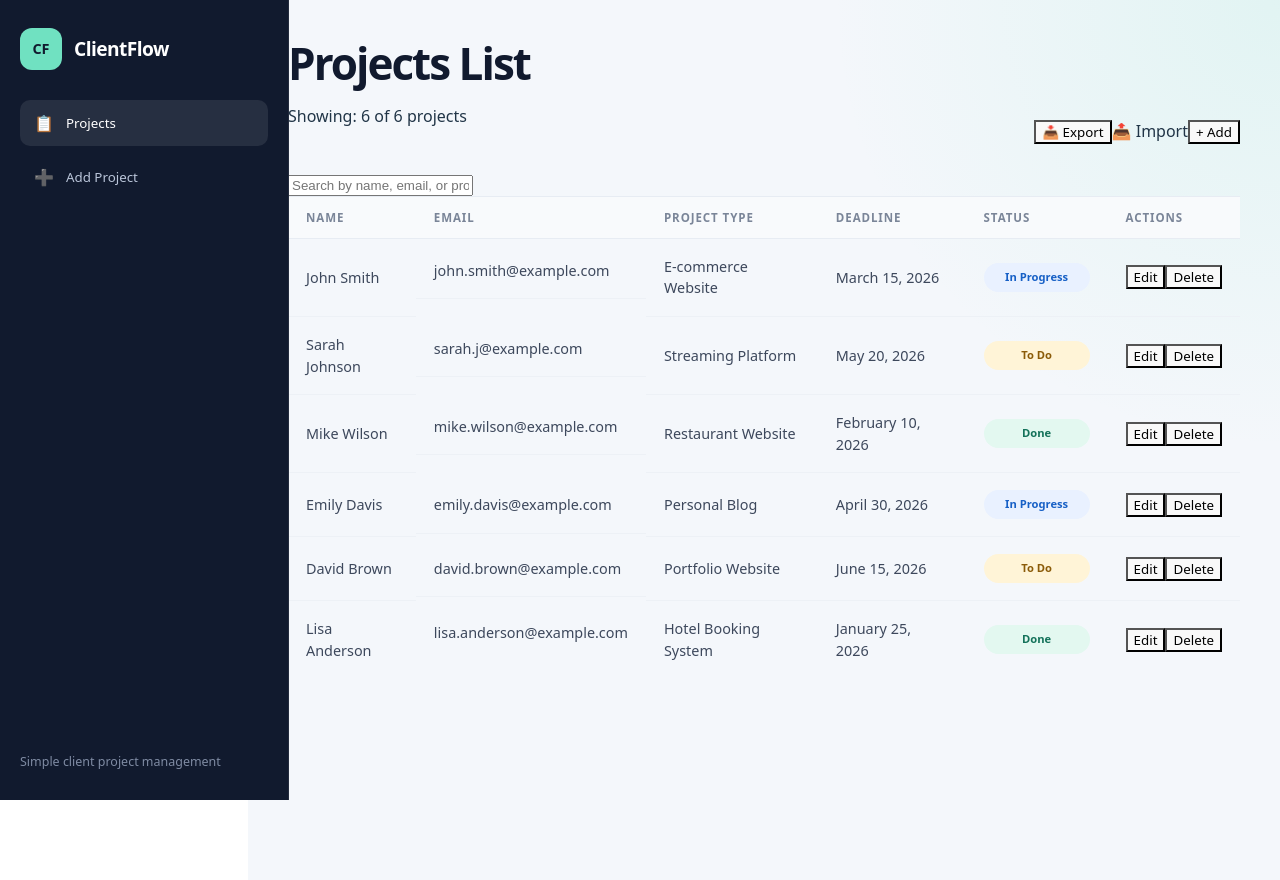
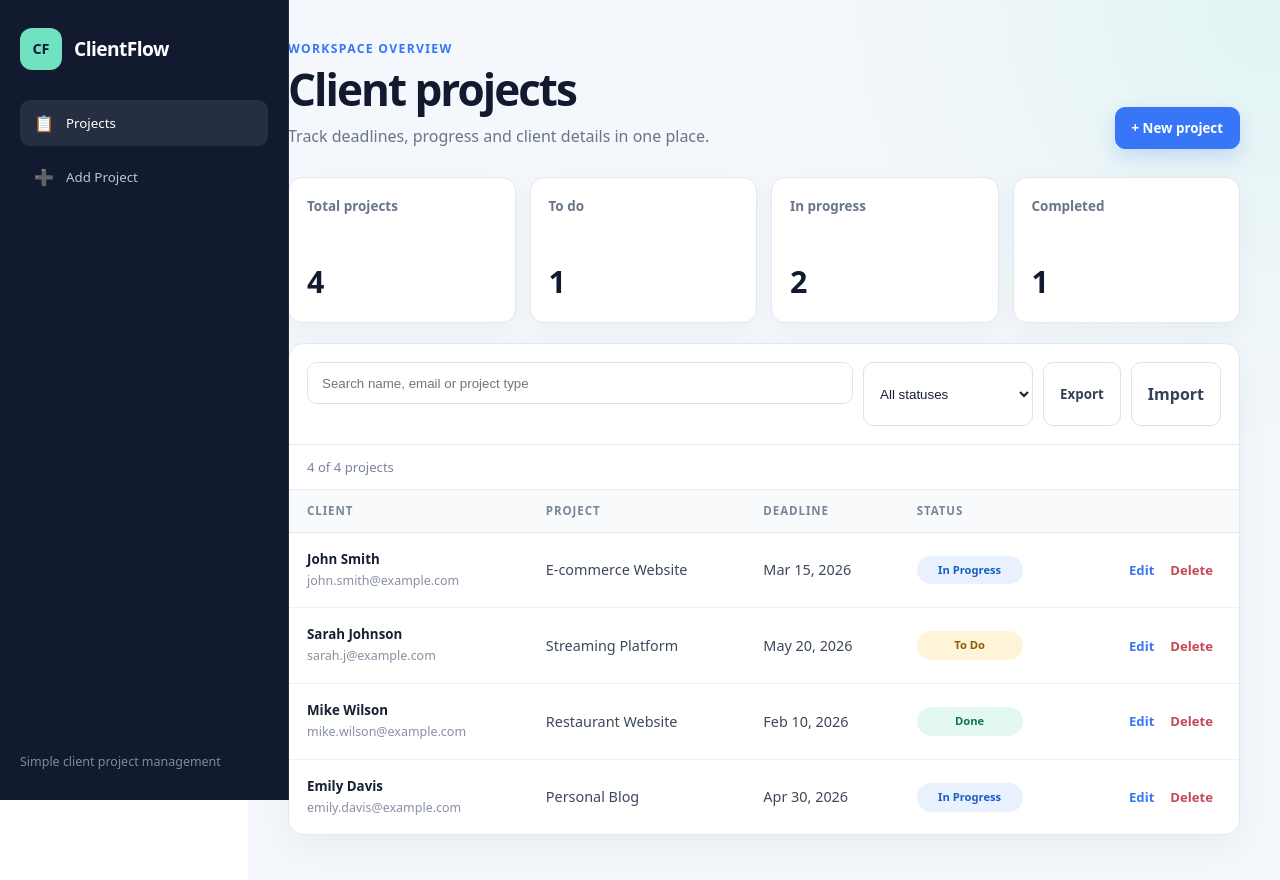
Before and after one commit to flaviadervishaj/ClientFlow, a React (Vite) app: page / in a window 1280 px wide. Built offline with nearby package versions, Linux system fonts and the light colour scheme.

Commit message:
Improve ClientFlow project workflow

```diff
--- a/src/ClientsList.jsx
+++ b/src/ClientsList.jsx
@@ -1,230 +1,171 @@
-import { useState, useEffect } from 'react'
+import { useEffect, useMemo, useState } from 'react'
 import ClientDetails from './ClientDetails'
 import AddClient from './AddClient'
 import EditClient from './EditClient'
 import './ClientsList.css'
+
+const STORAGE_KEY = 'clientflow.projects.v1'
+const VALID_STATUSES = ['To Do', 'In Progress', 'Done']
 
 const defaultClients = [
   { id: 1, name: 'John Smith', email: 'john.smith@example.com', projectType: 'E-commerce Website', deadline: '2026-03-15', status: 'In Progress', description: 'Modern e-commerce platform with shopping cart and payment integration.' },
   { id: 2, name: 'Sarah Johnson', email: 'sarah.j@example.com', projectType: 'Streaming Platform', deadline: '2026-05-20', status: 'To Do', description: 'Video streaming website with user subscriptions and recommendation engine.' },
   { id: 3, name: 'Mike Wilson', email: 'mike.wilson@example.com', projectType: 'Restaurant Website', deadline: '2026-02-10', status: 'Done', description: 'Restaurant website with online menu and reservation system.' },
   { id: 4, name: 'Emily Davis', email: 'emily.davis@example.com', projectType: 'Personal Blog', deadline: '2026-04-30', status: 'In Progress', description: 'Blogging platform with article management and comment system.' },
-  { id: 5, name: 'David Brown', email: 'david.brown@example.com', projectType: 'Portfolio Website', deadline: '2026-06-15', status: 'To Do', description: 'Creative portfolio showcase with image galleries and contact forms.' },
-  { id: 6, name: 'Lisa Anderson', email: 'lisa.anderson@example.com', projectType: 'Hotel Booking System', deadline: '2026-01-25', status: 'Done', description: 'Hotel booking website with room availability and online reservations.' },
 ]
 
-function ClientsList({ showAddForm: showAddFormProp, onShowAddForm }) {
-  const convertOldStatus = (status) => {
-    const statusLower = status.toLowerCase()
-    if (statusLower === 'active') return 'In Progress'
-    if (statusLower === 'inactive') return 'To Do'
-    if (statusLower === 'pending') return 'To Do'
-    return status
+const normalizeStatus = (status) => {
+  const legacyStatuses = {
+    active: 'In Progress',
+    inactive: 'To Do',
+    pending: 'To Do',
+  }
+  const normalized = legacyStatuses[String(status).toLowerCase()] || status
+  return VALID_STATUSES.includes(normalized) ? normalized : 'To Do'
 }
 
-  const updateDeadlineYear = (deadline) => {
-    if (!deadline) return deadline
-    const yearMatch = deadline.match(/^(\d{4})-/)
-    if (yearMatch) {
-      const year = parseInt(yearMatch[1])
-      if (year !== 2026) {
-        return deadline.replace(/^\d{4}-/, '2026-')
-      }
-    }
-    return deadline
-  }
+const normalizeProject = (project, index = 0) => ({
+  id: project.id || `${Date.now()}-${index}`,
+  name: String(project.name || '').trim(),
+  email: String(project.email || '').trim(),
+  projectType: String(project.projectType || '').trim(),
+  deadline: String(project.deadline || ''),
+  status: normalizeStatus(project.status),
+  description: String(project.description || '').trim(),
+})
 
-  const [clients, setClients] = useState(() => {
-    const savedClients = localStorage.getItem('clients')
-    if (savedClients) {
+const loadProjects = () => {
   try {
-        const parsed = JSON.parse(savedClients)
+    const savedProjects = localStorage.getItem(STORAGE_KEY) || localStorage.getItem('clients')
+    if (!savedProjects) return defaultClients
 
-        const needsUpdate = parsed.some(client =>
-          !client.hasOwnProperty('projectType') ||
-          !client.hasOwnProperty('deadline') ||
-          !['To Do', 'In Progress', 'Done'].includes(client.status)
-        )
-
-        if (needsUpdate) {
-          const converted = parsed.map(client => ({
-            ...client,
-            projectType: client.projectType || 'N/A',
-            deadline: updateDeadlineYear(client.deadline || ''),
-            status: convertOldStatus(client.status)
-          }))
-          localStorage.setItem('clients', JSON.stringify(converted))
-          return converted
-        }
-
-        const converted = parsed.map(client => ({
-          ...client,
-          deadline: updateDeadlineYear(client.deadline || ''),
-          status: convertOldStatus(client.status)
-        }))
-        localStorage.setItem('clients', JSON.stringify(converted))
-        return converted
-      } catch (error) {
+    const parsedProjects = JSON.parse(savedProjects)
+    if (!Array.isArray(parsedProjects)) return defaultClients
+    return parsedProjects.map(normalizeProject)
+  } catch {
     return defaultClients
   }
 }
-    return defaultClients
+
+const formatDate = (dateString) => {
+  if (!dateString) return 'No deadline'
+  const date = new Date(`${dateString}T00:00:00`)
+  if (Number.isNaN(date.getTime())) return dateString
+  return date.toLocaleDateString('en-US', {
+    year: 'numeric',
+    month: 'short',
+    day: 'numeric',
   })
+}
 
+const getStatusClass = (status) => `status-badge status-${status.toLowerCase().replaceAll(' ', '-')}`
+
+function ClientsList({ showAddForm: showAddFormProp, onShowAddForm }) {
+  const [clients, setClients] = useState(loadProjects)
   const [selectedClient, setSelectedClient] = useState(null)
+  const [internalShowAddForm, setInternalShowAddForm] = useState(false)
+  const [clientToEdit, setClientToEdit] = useState(null)
+  const [searchQuery, setSearchQuery] = useState('')
+  const [statusFilter, setStatusFilter] = useState('All')
 
-  const [internalShowAddForm, setInternalShowAddForm] = useState(false)
-  const showAddForm = showAddFormProp !== undefined ? showAddFormProp : internalShowAddForm
+  const showAddForm = showAddFormProp ?? internalShowAddForm
   const setShowAddForm = onShowAddForm || setInternalShowAddForm
 
-  const [showEditForm, setShowEditForm] = useState(false)
-  const [clientToEdit, setClientToEdit] = useState(null)
-  const [searchQuery, setSearchQuery] = useState('')
-
   useEffect(() => {
-    localStorage.setItem('clients', JSON.stringify(clients))
+    localStorage.setItem(STORAGE_KEY, JSON.stringify(clients))
   }, [clients])
 
-  const handleRowClick = (client) => {
-    setSelectedClient(client)
-  }
+  const stats = useMemo(() => ({
+    total: clients.length,
+    todo: clients.filter((client) => client.status === 'To Do').length,
+    active: clients.filter((client) => client.status === 'In Progress').length,
+    done: clients.filter((client) => client.status === 'Done').length,
+  }), [clients])
 
-  const handleCloseDetails = () => {
-    setSelectedClient(null)
-  }
+  const filteredClients = useMemo(() => {
+    const query = searchQuery.trim().toLowerCase()
+    return clients.filter((client) => {
+      const matchesStatus = statusFilter === 'All' || client.status === statusFilter
+      const matchesSearch = !query || [client.name, client.email, client.projectType]
+        .some((value) => value.toLowerCase().includes(query))
+      return matchesStatus && matchesSearch
+    })
+  }, [clients, searchQuery, statusFilter])
 
   const handleAddClient = (newClient) => {
-    const clientToAdd = {
-      id: clients.length > 0 ? Math.max(...clients.map(c => c.id)) + 1 : 1,
-      name: newClient.name,
-      email: newClient.email,
-      projectType: newClient.projectType || '',
-      deadline: newClient.deadline || '',
-      status: newClient.status,
-      description: newClient.description || ''
-    }
-    setClients([...clients, clientToAdd])
+    setClients((currentClients) => [
+      ...currentClients,
+      normalizeProject({ ...newClient, id: Date.now() }),
+    ])
     setShowAddForm(false)
   }
 
   const handleEditClient = (editedClient) => {
-    setClients(clients.map(client =>
-      client.id === editedClient.id ? editedClient : client
-    ))
-    setShowEditForm(false)
+    setClients((currentClients) => currentClients.map((client) => (
+      client.id === editedClient.id ? normalizeProject(editedClient) : client
+    )))
     setClientToEdit(null)
     setSelectedClient(null)
   }
 
   const handleDeleteClient = (clientId) => {
-    if (window.confirm('Are you sure you want to delete this project?')) {
-      setClients(clients.filter(client => client.id !== clientId))
-      if (selectedClient && selectedClient.id === clientId) {
-        setSelectedClient(null)
-      }
-    }
-  }
-
-  const handleEditClick = (client) => {
-    setClientToEdit(client)
-    setShowEditForm(true)
+    if (!window.confirm('Delete this project? This action cannot be undone.')) return
+    setClients((currentClients) => currentClients.filter((client) => client.id !== clientId))
     setSelectedClient(null)
   }
 
   const handleExportData = () => {
-    const dataStr = JSON.stringify(clients, null, 2)
-    const dataBlob = new Blob([dataStr], { type: 'application/json' })
-    const url = URL.createObjectURL(dataBlob)
+    const url = URL.createObjectURL(new Blob([JSON.stringify(clients, null, 2)], { type: 'application/json' }))
     const link = document.createElement('a')
     link.href = url
-    link.download = `projects-backup-${new Date().toISOString().split('T')[0]}.json`
-    document.body.appendChild(link)
+    link.download = `clientflow-backup-${new Date().toISOString().slice(0, 10)}.json`
     link.click()
-    document.body.removeChild(link)
     URL.revokeObjectURL(url)
-    alert('Projects data exported successfully!')
   }
 
   const handleImportData = (event) => {
-    const file = event.target.files[0]
+    const file = event.target.files?.[0]
+    event.target.value = ''
     if (!file) return
 
     const reader = new FileReader()
-    reader.onload = (e) => {
+    reader.onload = ({ target }) => {
       try {
-        const importedData = JSON.parse(e.target.result)
+        const importedData = JSON.parse(target.result)
+        const isValid = Array.isArray(importedData)
+          && importedData.every((project) => project && project.name && project.email)
 
-        if (!Array.isArray(importedData)) {
-          alert('Invalid file format! The file must contain an array of projects.')
+        if (!isValid) {
+          window.alert('Invalid backup. Every project needs a name and email address.')
           return
         }
 
-        if (window.confirm(`This will replace all current projects with ${importedData.length} projects from the file. Continue?`)) {
-          const processedData = importedData.map(client => ({
-            ...client,
-            deadline: updateDeadlineYear(client.deadline || ''),
-            status: convertOldStatus(client.status || 'To Do')
-          }))
-
-          setClients(processedData)
-          alert('Projects data imported successfully!')
+        if (window.confirm(`Replace the current list with ${importedData.length} imported projects?`)) {
+          setClients(importedData.map(normalizeProject))
         }
-      } catch (error) {
-        alert('Error importing file! Please make sure it\'s a valid JSON file.')
+      } catch {
+        window.alert('The selected file is not valid JSON.')
       }
     }
     reader.readAsText(file)
-    event.target.value = ''
-  }
-
-  const filteredClients = clients.filter((client) => {
-    const searchLower = searchQuery.toLowerCase()
-    const matchesName = client.name.toLowerCase().includes(searchLower)
-    const matchesEmail = client.email.toLowerCase().includes(searchLower)
-    const matchesProjectType = (client.projectType || '').toLowerCase().includes(searchLower)
-    return matchesName || matchesEmail || matchesProjectType
-  })
-
-  const formatDate = (dateString) => {
-    if (!dateString) return 'N/A'
-    try {
-      const date = new Date(dateString + 'T00:00:00')
-      const options = { year: 'numeric', month: 'long', day: 'numeric' }
-      return date.toLocaleDateString('en-US', options)
-    } catch (error) {
-      return dateString
-    }
-  }
-
-  const getStatusClass = (status) => {
-    const statusLower = status.toLowerCase()
-    if (statusLower === 'in progress') return 'status-badge status-in-progress'
-    if (statusLower === 'done') return 'status-badge status-done'
-    if (statusLower === 'to do') return 'status-badge status-to-do'
-    return 'status-badge'
   }
 
   if (showAddForm) {
     return (
-      <div className="clients-container">
-        <AddClient
-          onAddClient={handleAddClient}
-          onCancel={() => setShowAddForm(false)}
-        />
+      <div className="clients-container form-view">
+        <AddClient onAddClient={handleAddClient} onCancel={() => setShowAddForm(false)} />
       </div>
     )
   }
 
-  if (showEditForm && clientToEdit) {
+  if (clientToEdit) {
     return (
-      <div className="clients-container">
+      <div className="clients-container form-view">
         <EditClient
+          key={clientToEdit.id}
           client={clientToEdit}
           onEditClient={handleEditClient}
-          onCancel={() => {
-            setShowEditForm(false)
-            setClientToEdit(null)
-          }}
+          onCancel={() => setClientToEdit(null)}
         />
       </div>
     )
@@ -232,11 +173,14 @@ function ClientsList({ showAddForm: showAddFormProp, onShowAddForm }) {
 
   if (selectedClient) {
     return (
-      <div className="clients-container">
+      <div className="clients-container form-view">
         <ClientDetails
           client={selectedClient}
-          onClose={handleCloseDetails}
-          onEdit={() => handleEditClick(selectedClient)}
+          onClose={() => setSelectedClient(null)}
+          onEdit={() => {
+            setClientToEdit(selectedClient)
+            setSelectedClient(null)
+          }}
           onDelete={() => handleDeleteClient(selectedClient.id)}
         />
       </div>
@@ -244,140 +188,94 @@ function ClientsList({ showAddForm: showAddFormProp, onShowAddForm }) {
   }
 
   return (
-    <div className="clients-container">
-      <div className="clients-header">
-        <div className="clients-header-top">
-          <h1>Projects List</h1>
-          <p className="clients-count">
-            Showing: {filteredClients.length} of {clients.length} projects
-          </p>
+    <main className="clients-container">
+      <header className="clients-header">
+        <div>
+          <p className="eyebrow">Workspace overview</p>
+          <h1>Client projects</h1>
+          <p className="header-description">Track deadlines, progress and client details in one place.</p>
         </div>
-        <div className="clients-header-buttons">
-          <button
-            onClick={handleExportData}
-            className="export-button"
-            title="Export all projects to JSON file"
-          >
-            📥 Export
-          </button>
-          <label
-            htmlFor="import-file"
-            className="import-button"
-            title="Import projects from JSON file"
-            style={{ cursor: 'pointer' }}
-          >
-            📤 Import
+        <button onClick={() => setShowAddForm(true)} className="primary-button">+ New project</button>
+      </header>
+
+      <section className="stats-grid" aria-label="Project summary">
+        <article><span>Total projects</span><strong>{stats.total}</strong></article>
+        <article><span>To do</span><strong>{stats.todo}</strong></article>
+        <article><span>In progress</span><strong>{stats.active}</strong></article>
+        <article><span>Completed</span><strong>{stats.done}</strong></article>
+      </section>
+
+      <section className="projects-panel">
+        <div className="toolbar">
+          <label className="search-field">
+            <span className="sr-only">Search projects</span>
             <input
-              id="import-file"
-              type="file"
-              accept=".json"
-              onChange={handleImportData}
-              style={{ display: 'none' }}
+              type="search"
+              placeholder="Search name, email or project type"
+              value={searchQuery}
+              onChange={(event) => setSearchQuery(event.target.value)}
             />
           </label>
-          <button
-            onClick={() => setShowAddForm(true)}
-            className="add-client-button"
+          <select
+            aria-label="Filter projects by status"
+            value={statusFilter}
+            onChange={(event) => setStatusFilter(event.target.value)}
           >
-            + Add
-          </button>
-        </div>
+            <option value="All">All statuses</option>
+            {VALID_STATUSES.map((status) => <option key={status}>{status}</option>)}
+          </select>
+          <button onClick={handleExportData} className="secondary-button">Export</button>
+          <label htmlFor="import-file" className="secondary-button file-button">
+            Import
+            <input id="import-file" type="file" accept="application/json,.json" onChange={handleImportData} />
+          </label>
         </div>
 
-      <div className="search-container">
-        <input
-          type="text"
-          className="search-input"
-          placeholder="Search by name, email, or project type..."
-          value={searchQuery}
-          onChange={(e) => setSearchQuery(e.target.value)}
-        />
+        <div className="results-summary">
+          <span>{filteredClients.length} of {clients.length} projects</span>
+          {(searchQuery || statusFilter !== 'All') && (
+            <button onClick={() => { setSearchQuery(''); setStatusFilter('All') }}>Clear filters</button>
+          )}
         </div>
 
         <div className="clients-table-wrapper">
           <table className="clients-table">
             <thead>
               <tr>
-              <th>Name</th>
-              <th>Email</th>
-              <th>Project Type</th>
+                <th>Client</th>
+                <th>Project</th>
                 <th>Deadline</th>
                 <th>Status</th>
-              <th>Actions</th>
+                <th><span className="sr-only">Actions</span></th>
               </tr>
             </thead>
             <tbody>
-            {filteredClients.length > 0 ? (
-              filteredClients.map((client) => (
+              {filteredClients.map((client) => (
                 <tr key={client.id}>
-                  <td
-                    className="client-name clickable"
-                    onClick={() => handleRowClick(client)}
-                  >
-                    {client.name}
+                  <td data-label="Client">
+                    <button className="client-link" onClick={() => setSelectedClient(client)}>{client.name}</button>
+                    <span className="client-email">{client.email}</span>
                   </td>
-                  <td
-                    className="client-email clickable"
-                    onClick={() => handleRowClick(client)}
-                  >
-                    {client.email}
-                  </td>
-                  <td
-                    className="clickable project-type-cell"
-                    onClick={() => handleRowClick(client)}
-                    title={client.description ? client.description : ''}
-                  >
-                    {client.projectType || 'N/A'}
-                  </td>
-                  <td
-                    className="clickable"
-                    onClick={() => handleRowClick(client)}
-                  >
-                    {formatDate(client.deadline)}
-                  </td>
-                  <td
-                    className="clickable"
-                    onClick={() => handleRowClick(client)}
-                  >
-                    <span className={getStatusClass(client.status)}>
-                      {client.status}
-                    </span>
-                  </td>
+                  <td data-label="Project">{client.projectType || 'Not specified'}</td>
+                  <td data-label="Deadline">{formatDate(client.deadline)}</td>
+                  <td data-label="Status"><span className={getStatusClass(client.status)}>{client.status}</span></td>
                   <td className="actions-cell">
-                    <button
-                      className="edit-button"
-                      onClick={(e) => {
-                        e.stopPropagation()
-                        handleEditClick(client)
-                      }}
-                      title="Edit client"
-                    >
-                      Edit
-                    </button>
-                    <button
-                      className="delete-button"
-                      onClick={(e) => {
-                        e.stopPropagation()
-                        handleDeleteClient(client.id)
-                      }}
-                      title="Delete client"
-                    >
-                      Delete
-                    </button>
+                    <button className="text-button" onClick={() => setClientToEdit(client)}>Edit</button>
+                    <button className="text-button danger" onClick={() => handleDeleteClient(client.id)}>Delete</button>
                   </td>
                 </tr>
-              ))
-            ) : (
-              <tr>
-                <td colSpan="6" className="no-results">
-                  No projects found matching "{searchQuery}"
-                </td>
-              </tr>
-            )}
+              ))}
             </tbody>
           </table>
+          {filteredClients.length === 0 && (
+            <div className="empty-state">
+              <strong>No projects found</strong>
+              <span>Try a different search or clear the active filter.</span>
             </div>
+          )}
         </div>
+      </section>
+    </main>
   )
 }
 
```
Lines whose indentation alone changed are shown as unchanged.
